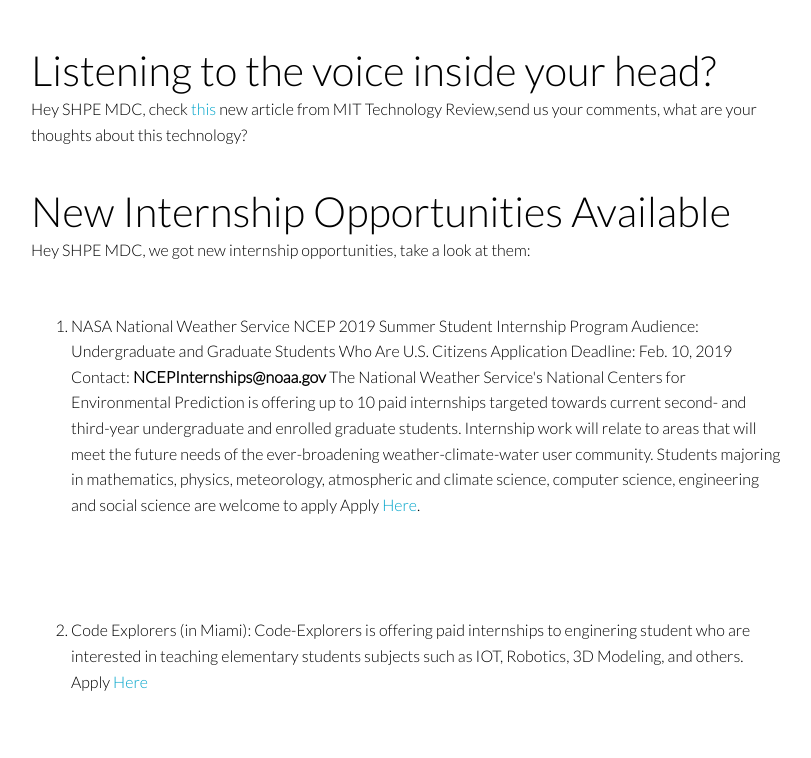
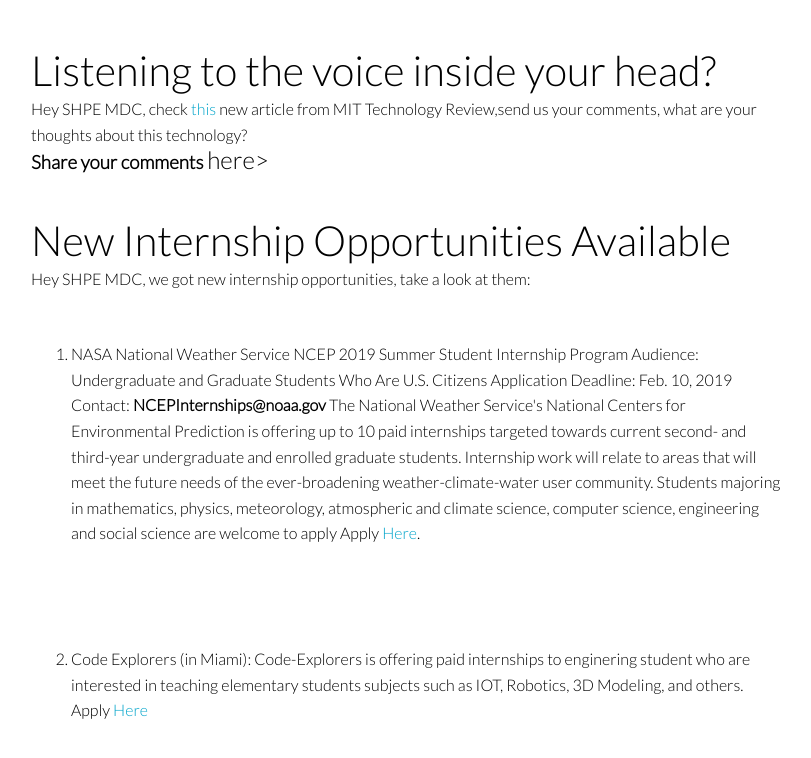
Before and after one commit to Hialeah/shpe, a Jekyll site: the page built from news.html, in a window 1280 px wide and 900 px high, scrolled down 789 px, cut to the strip 115-873 px from the top of the window. Shown: the whole strip, without its empty margins (234-1045 px from the left). Built offline with Jekyll 4.4.1, drawn with Linux system fonts in a browser that asks for light colours; nearby versions of some CDN libraries.

Commit message:
Update news.html

```diff
--- a/news.html
+++ b/news.html
@@ -26,6 +26,7 @@
 				<div class="post-content">
 							Hey SHPE MDC, check
 							<a  href="https://www.technologyreview.com/s/610949/say-goodbye-to-alexa-and-hello-to-gadgets-listening-to-the-voice-inside-your-head/">this</a> new article from  MIT Technology  Review,send  us your  comments, what are your  thoughts about this technology?
+					<h3>Share your comments <a href="https://shpe.ga/contact/">here></a>
 				</div>
 				<!-- Another Post -->
 				<h2><a href="#">New Internship Opportunities Available</a></h2>
```
